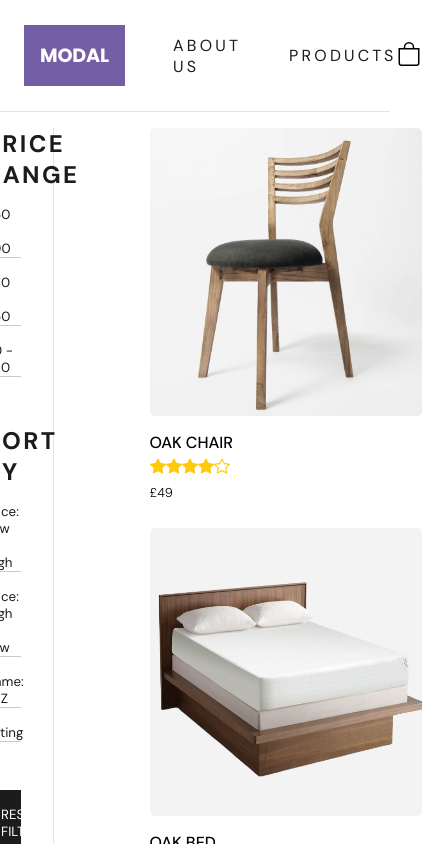
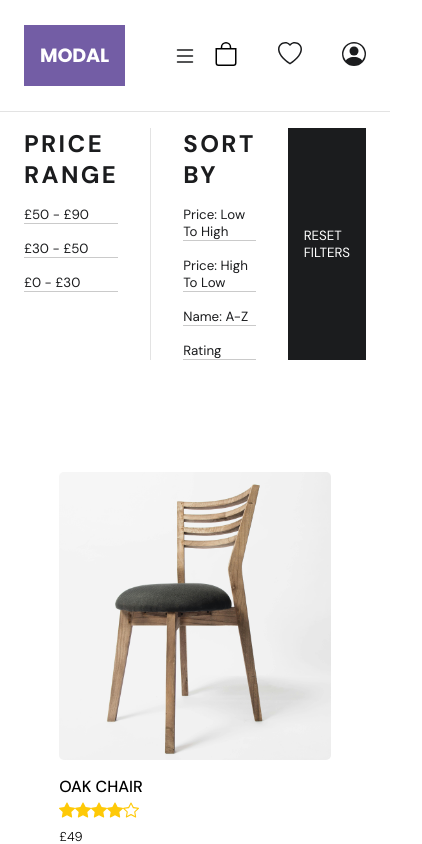
Before and after one commit to tomchaweb/ecommerce, a React (Vite) app: page /products in a window 390 px wide. Shown: the top 844 px of the page, 422 px wide, since content can reach past the window. Built offline with nearby package versions, Linux system fonts and the light colour scheme.

Commit message:
add burger menu icon, conditional rendering on header and products page for mobile elements

```diff
--- a/src/components/Header.jsx
+++ b/src/components/Header.jsx
@@ -8,11 +8,12 @@ import FullBagIcon from "./svg/FullBagIcon";
 import HeartIcon from "./svg/HeartIcon";
 import UserIcon from "./svg/UserIcon";
 import HeartFillIcon from "./svg/HeartFillIcon";
+import BurgerMenuIcon from "./svg/BurgerMenuIcon";
 
 export default function Header() {
   const [cartVisiblity, setCartVisibility] = useState(false);
   const [overlayVisibility, setOverlayVisibility] = useState(false);
-  const [isMobile, setIsMobile] = useState(false);
+  const [isMobile, setIsMobile] = useState(true);
 
   const { cart, setCart } = useContext(CartContext);
   const { wishlist, setWishlist } = useContext(WishlistContext);
@@ -27,12 +28,20 @@ export default function Header() {
   }, [cart]);
 
   function handleResize() {
+    if (window.innerWidth > 750) {
+      setIsMobile(false);
+    } else {
+      setIsMobile(true);
+    }
+  }
+
+  useEffect(() => {
     if (window.innerWidth < 750) {
       setIsMobile(true);
     } else {
       setIsMobile(false);
     }
-  }
+  }, []);
 
   useEffect(() => {
     window.addEventListener("resize", handleResize);
@@ -61,6 +70,7 @@ export default function Header() {
               <NavLink to="/products">Products</NavLink>
             </>
           )}
+          {isMobile && <BurgerMenuIcon size={24} color={"currentColor"} />}
         </div>
         <ul>
           <div className="cart-icon-container">
--- /dev/null
+++ b/src/components/svg/BurgerMenuIcon.jsx
@@ -0,0 +1,17 @@
+export default function BurgerMenuIcon({ size, color }) {
+  return (
+    <svg
+      xmlns="http://www.w3.org/2000/svg"
+      width={size}
+      height={size}
+      fill={color}
+      className="bi bi-list"
+      viewBox="0 0 16 16"
+    >
+      <path
+        fillRule="evenodd"
+        d="M2.5 12a.5.5 0 0 1 .5-.5h10a.5.5 0 0 1 0 1H3a.5.5 0 0 1-.5-.5m0-4a.5.5 0 0 1 .5-.5h10a.5.5 0 0 1 0 1H3a.5.5 0 0 1-.5-.5m0-4a.5.5 0 0 1 .5-.5h10a.5.5 0 0 1 0 1H3a.5.5 0 0 1-.5-.5"
+      />
+    </svg>
+  );
+}
--- a/src/pages/Checkout.jsx
+++ b/src/pages/Checkout.jsx
@@ -9,6 +9,7 @@ import EmptyBagIcon from "../components/svg/EmptyBagIcon";
 import ChevronRightIcon from "../components/svg/ChevronRightIcon";
 import CreditCardIcon from "../components/svg/CreditCardIcon";
 import PaypalIcon from "../components/svg/PaypalIcon";
+import ScrollToTop from "../components/ScrollToTop";
 
 export default function Checkout() {
   const { cart, setCart } = useContext(CartContext);
@@ -57,6 +58,7 @@ export default function Checkout() {
 
   return (
     <>
+      <ScrollToTop />
       {cart.length > 0 ? (
         <div className="checkout">
           <div className="checkout-items">
--- a/src/pages/Products.jsx
+++ b/src/pages/Products.jsx
@@ -9,7 +9,7 @@ import ScrollToTop from "../components/ScrollToTop";
 
 export default function Products() {
   const [products, setProducts] = useState(data);
-  const [isMobile, setIsMobile] = useState(false);
+  const [isMobile, setIsMobile] = useState(true);
 
   function handleResize() {
     if (window.innerWidth < 750) {
@@ -18,6 +18,14 @@ export default function Products() {
       setIsMobile(false);
     }
   }
+
+  useEffect(() => {
+    if (window.innerWidth > 750) {
+      setIsMobile(false);
+    } else {
+      setIsMobile(true);
+    }
+  }, []);
 
   useEffect(() => {
     window.addEventListener("resize", handleResize);
@@ -134,6 +142,45 @@ export default function Products() {
           </div>
         )}
 
+        {isMobile && (
+          <div className="mobile-buttons">
+            <div className="filter-buttons">
+              <h2>Price Range</h2>
+              <button onClick={filterProducts} data-filter="lessThan90">
+                £50 - £90
+              </button>
+              <button onClick={filterProducts} data-filter="lessThan50">
+                £30 - £50
+              </button>
+              <button onClick={filterProducts} data-filter="lessThan30">
+                £0 - £30
+              </button>
+            </div>
+            <div className="sort-buttons">
+              <h2>Sort by</h2>
+              <button onClick={sortProducts} data-sort="price">
+                price: low to high
+              </button>
+              <button onClick={sortProducts} data-sort="priceReverse">
+                price: high to low
+              </button>
+              <button onClick={sortProducts} data-sort="name">
+                name: A-Z
+              </button>
+              <button onClick={sortProducts} data-sort="rating">
+                rating
+              </button>
+            </div>
+            <button
+              className="reset-btn"
+              onClick={filterProducts}
+              data-filter="reset"
+            >
+              RESET FILTERS
+            </button>
+          </div>
+        )}
+
         <div className="product-grid">
           {products.map((item) => (
             <Link to={item.id.toString()} key={item.id}>
--- a/src/styles.css
+++ b/src/styles.css
@@ -482,21 +482,32 @@ a{
   padding-right: 2rem;
 }
 
-.buttons h2{
+.mobile-buttons{
+  display: flex;
+  gap: 2rem;
+}
+
+.buttons h2, .mobile-buttons h2{
   text-transform: uppercase;
   letter-spacing: 0.1em;
 }
 
-.buttons button {
+.buttons button, .mobile-buttons button {
   text-align: left;
   border: none;
   text-transform: capitalize;
 }
 
+
 .filter-buttons {
   display: flex;
   flex-direction: column;
   gap: 1rem;
+}
+
+.mobile-buttons .filter-buttons {
+  border-right: 1px solid #e3e3e3;
+  padding-right: 2rem;
 }
 
 .filter-buttons button{
@@ -1520,6 +1531,10 @@ footer {
     padding: 0;
   }
 
+  .home-hero{
+    border-radius: 0;
+  }
+
   .home-hero-text {
     font-size: 0.6em;
   }
@@ -1559,6 +1574,13 @@ footer {
 
   .product-grid span{
     grid-column: span 1;
+  }
+}
+
+@media (max-width: 750px){
+  .products{
+    flex-direction: column;
+    align-items: center;
   }
 }
 
```
